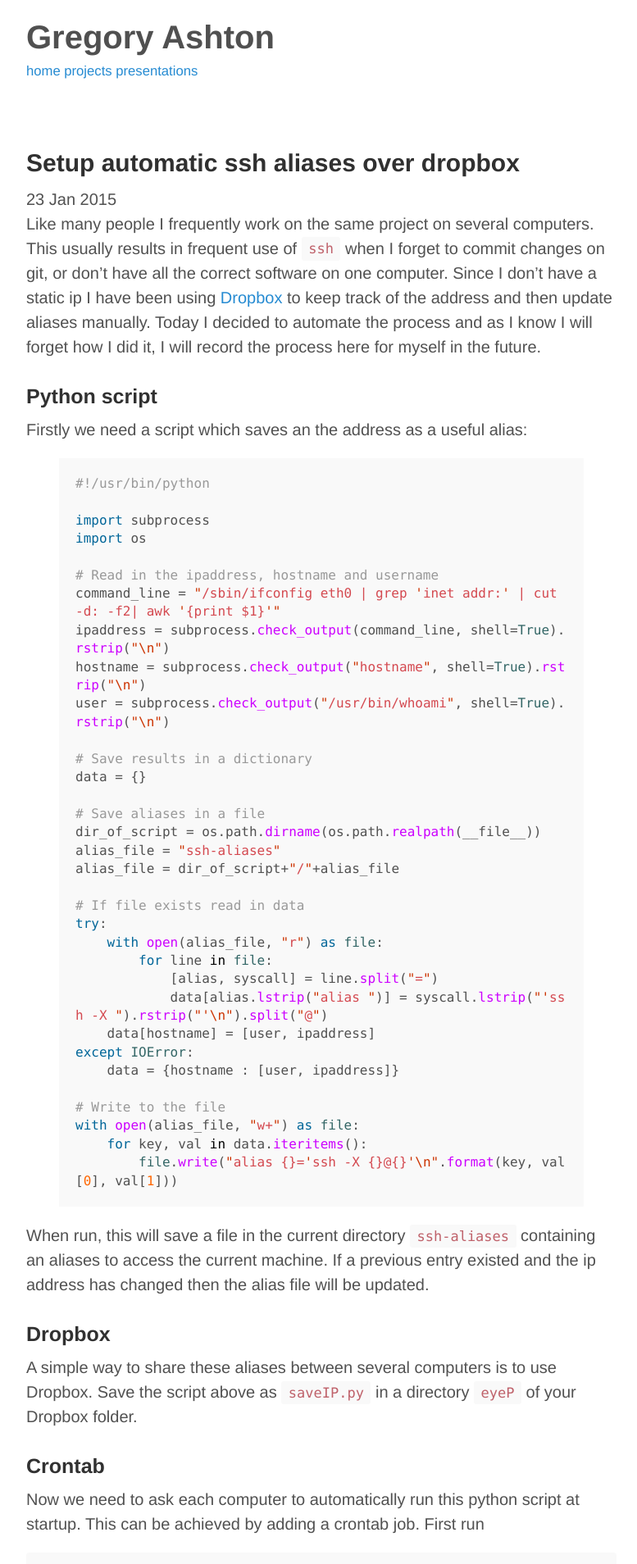
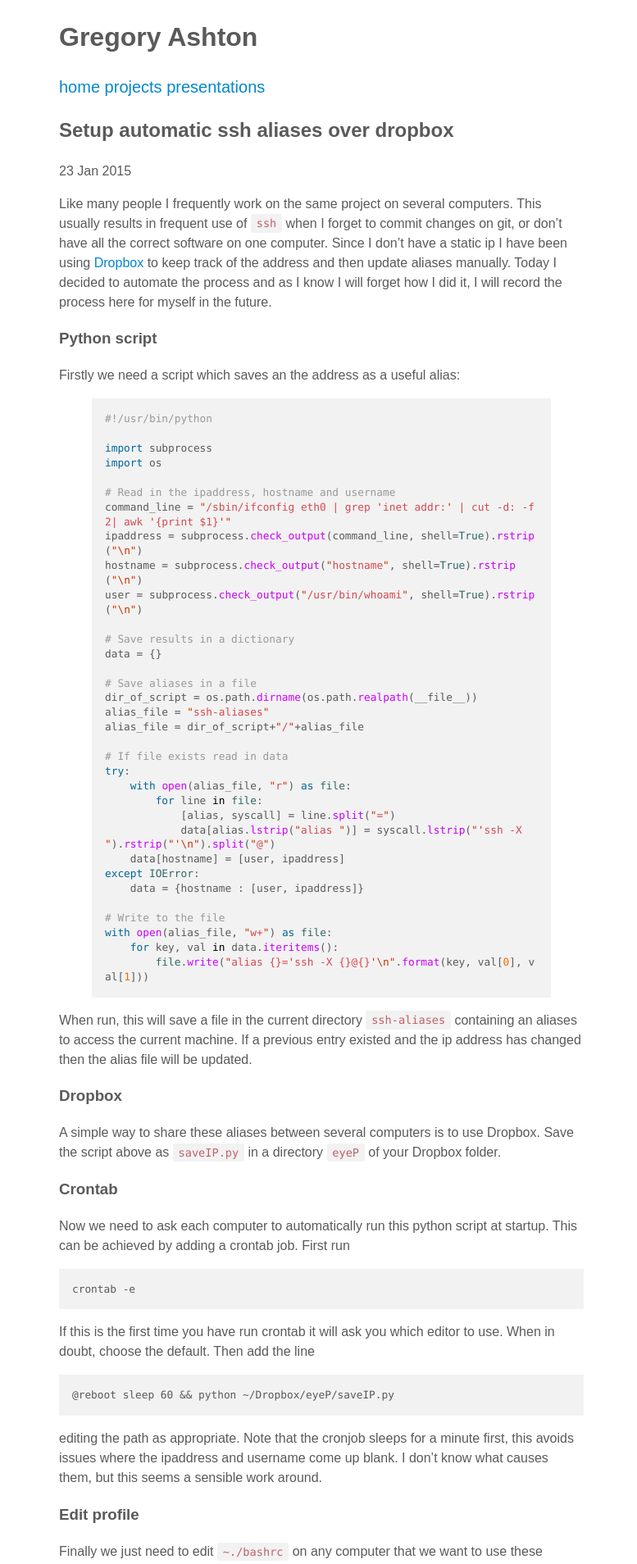
Before and after one commit to GregoryAshton/GregoryAshton.github.io, a Jekyll site: the page built from _posts/2015-01-23-setup-automatic-ssh-aliases-over-dropbox.md, in a window 1280 px wide. Shown: the top 1908 px of the page at 82% size, without its empty margins (248-1025 px from the left). Built offline with Jekyll 4.4.1, drawn with Linux system fonts in a browser that asks for light colours.

Commit message:
Improves styling and layout
Removes copy-paste css and starts from a clean file. Refactors so there
is a separate css folder and removes public

```diff
--- a/_includes/head.html
+++ b/_includes/head.html
@@ -14,13 +14,7 @@
   </title>
 
   <!-- CSS -->
-  <link rel="stylesheet" href="{{ site.baseurl }}public/css/poole.css">
-  <link rel="stylesheet" href="{{ site.baseurl }}public/css/syntax.css">
+  <link rel="stylesheet" href="{{ site.baseurl }}css/style.css">
+  <link rel="stylesheet" href="{{ site.baseurl }}css/syntax.css">
 
-  <!-- Icons -->
-  <link rel="apple-touch-icon-precomposed" sizes="144x144" href="{{ site.baseurl }}public/apple-touch-icon-precomposed.png">
-  <link rel="shortcut icon" href="{{ site.baseurl }}public/favicon.ico">
-
-  <!-- RSS -->
-  <link rel="alternate" type="application/atom+xml" title="{{ site.title }}" href="{{ site.baseurl }}atom.xml">
 </head>
--- a/_layouts/default.html
+++ b/_layouts/default.html
@@ -11,9 +11,11 @@
             {{ site.title }}
         </h1>
         <u1 class='navigation'>
-            <small> <a href="{{ site.baseurl }}" align="right"> home </a> </small>
-            <small> <a href="/projects/" align="right"> projects </a> </small>
-            <small> <a href="/presentations/" align="right"> presentations </a> </small>
+             <a href="{{ site.baseurl }}" align="right">home</a>
+
+             <a href="/projects/" align="right">projects</a>
+
+             <a href="/presentations/" align="right">presentations</a>
         </u1>
 
       </header>
--- /dev/null
+++ b/css/style.css
@@ -0,0 +1,74 @@
+html {
+  font-size: 22px;
+}
+@media (min-width: 40rem) {
+  html {
+    font-size: 16px;
+  }
+}
+
+body {
+  margin: 0;
+  font: 1rem/1.5 "PT Sans", sans-serif;
+  color: #5a5a5a;
+}
+
+/* Navigation bar */
+u1 {
+  font-size: 20px;
+}
+
+
+a {
+  color: #08c;
+  text-decoration: none;
+}
+a:hover {
+  text-decoration: underline;
+}
+
+/*
+ * Container
+ * Center the page content.
+ */
+
+.container {
+  max-width: 40rem;
+  padding-left:  1rem;
+  padding-right: 1rem;
+  margin-left:  auto;
+  margin-right: auto;
+}
+
+
+/* Code */
+code,
+pre {
+  font-family: Menlo, Monaco, "Courier New", monospace;
+}
+code {
+  padding: .25em .5em;
+  font-size: 85%;
+  color: #bf616a;
+  background-color: #F2F2F2;
+  border-radius: 3px;
+}
+pre {
+  display: block;
+  margin-top: 0;
+  margin-bottom: 1rem;
+  padding: 1rem;
+  font-size: .8rem;
+  line-height: 1.4;
+  white-space: pre;
+  white-space: pre-wrap;
+  word-break: break-all;
+  word-wrap: break-word;
+  background-color: #F2F2F2;
+}
+pre code {
+  padding: 0;
+  font-size: 100%;
+  color: inherit;
+  background-color: transparent;
+}
--- a/public/css/poole.css
+++ /dev/null
@@ -1,430 +0,0 @@
-/*
- *                        ___
- *                       /\_ \
- *  _____     ___     ___\//\ \      __
- * /\ '__`\  / __`\  / __`\\ \ \   /'__`\
- * \ \ \_\ \/\ \_\ \/\ \_\ \\_\ \_/\  __/
- *  \ \ ,__/\ \____/\ \____//\____\ \____\
- *   \ \ \/  \/___/  \/___/ \/____/\/____/
- *    \ \_\
- *     \/_/
- *
- * Designed, built, and released under MIT license by @mdo. Learn more at
- * https://github.com/poole/poole.
- */
-
-
-/*
- * Contents
- *
- * Body resets
- * Custom type
- * Messages
- * Container
- * Masthead
- * Posts and pages
- * Pagination
- * Reverse layout
- * Themes
- */
-
-
-/*
- * Body resets
- *
- * Update the foundational and global aspects of the page.
- */
-
-* {
-  -webkit-box-sizing: border-box;
-     -moz-box-sizing: border-box;
-          box-sizing: border-box;
-}
-
-html,
-body {
-  margin: 0;
-  padding: 0;
-}
-
-html {
-  font-family: "Helvetica Neue", Helvetica, Arial, sans-serif;
-  font-size: 16px;
-  line-height: 1.5;
-}
-@media (min-width: 38em) {
-  html {
-    font-size: 20px;
-  }
-}
-
-body {
-  color: #515151;
-  background-color: #fff;
-  -webkit-text-size-adjust: 100%;
-      -ms-text-size-adjust: 100%;
-}
-
-/* No `:visited` state is required by default (browsers will use `a`) */
-a {
-  color: #268bd2;
-  text-decoration: none;
-}
-a strong {
-  color: inherit;
-}
-/* `:focus` is linked to `:hover` for basic accessibility */
-a:hover,
-a:focus {
-  text-decoration: underline;
-}
-
-/* Headings */
-h1, h2, h3, h4, h5, h6 {
-  margin-bottom: .5rem;
-  font-weight: bold;
-  line-height: 1.25;
-  color: #313131;
-  text-rendering: optimizeLegibility;
-}
-h1 {
-  font-size: 2rem;
-}
-h2 {
-  margin-top: 1rem;
-  font-size: 1.5rem;
-}
-h3 {
-  margin-top: 1.5rem;
-  font-size: 1.25rem;
-}
-h4, h5, h6 {
-  margin-top: 1rem;
-  font-size: 1rem;
-}
-
-/* Body text */
-p {
-  margin-top: 0;
-  margin-bottom: 1rem;
-}
-
-strong {
-  color: #303030;
-}
-
-
-/* Lists */
-ul, ol, dl {
-  margin-top: 0;
-  margin-bottom: 1rem;
-}
-
-dt {
-  font-weight: bold;
-}
-dd {
-  margin-bottom: .5rem;
-}
-
-/* Misc */
-hr {
-  position: relative;
-  margin: 1.5rem 0;
-  border: 0;
-  border-top: 1px solid #eee;
-  border-bottom: 1px solid #fff;
-}
-
-abbr {
-  font-size: 85%;
-  font-weight: bold;
-  color: #555;
-  text-transform: uppercase;
-}
-abbr[title] {
-  cursor: help;
-  border-bottom: 1px dotted #e5e5e5;
-}
-
-/* Code */
-code,
-pre {
-  font-family: Menlo, Monaco, "Courier New", monospace;
-}
-code {
-  padding: .25em .5em;
-  font-size: 85%;
-  color: #bf616a;
-  background-color: #f9f9f9;
-  border-radius: 3px;
-}
-pre {
-  display: block;
-  margin-top: 0;
-  margin-bottom: 1rem;
-  padding: 1rem;
-  font-size: .8rem;
-  line-height: 1.4;
-  white-space: pre;
-  white-space: pre-wrap;
-  word-break: break-all;
-  word-wrap: break-word;
-  background-color: #f9f9f9;
-}
-pre code {
-  padding: 0;
-  font-size: 100%;
-  color: inherit;
-  background-color: transparent;
-}
-
-/* Pygments via Jekyll */
-.highlight {
-  margin-bottom: 1rem;
-  border-radius: 4px;
-}
-.highlight pre {
-  margin-bottom: 0;
-}
-
-/* Gist via GitHub Pages */
-.gist .gist-file {
-  font-family: Menlo, Monaco, "Courier New", monospace !important;
-}
-.gist .markdown-body {
-  padding: 15px;
-}
-.gist pre {
-  padding: 0;
-  background-color: transparent;
-}
-.gist .gist-file .gist-data {
-  font-size: .8rem !important;
-  line-height: 1.4;
-}
-.gist code {
-  padding: 0;
-  color: inherit;
-  background-color: transparent;
-  border-radius: 0;
-}
-
-/* Quotes */
-blockquote {
-  padding: .5rem 1rem;
-  margin: .8rem 0;
-  color: #7a7a7a;
-  border-left: .25rem solid #e5e5e5;
-}
-blockquote p:last-child {
-  margin-bottom: 0;
-}
-@media (min-width: 30em) {
-  blockquote {
-    padding-right: 5rem;
-    padding-left: 1.25rem;
-  }
-}
-
-img {
-  display: block;
-  max-width: 100%;
-  margin: 0 0 1rem;
-  border-radius: 5px;
-}
-
-/* Tables */
-table {
-  margin-bottom: 1rem;
-  width: 100%;
-  border: 1px solid #e5e5e5;
-  border-collapse: collapse;
-}
-td,
-th {
-  padding: .25rem .5rem;
-  border: 1px solid #e5e5e5;
-}
-tbody tr:nth-child(odd) td,
-tbody tr:nth-child(odd) th {
-  background-color: #f9f9f9;
-}
-
-
-/*
- * Custom type
- *
- * Extend paragraphs with `.lead` for larger introductory text.
- */
-
-.lead {
-  font-size: 1.25rem;
-  font-weight: 300;
-}
-
-
-/*
- * Messages
- *
- * Show alert messages to users. You may add it to single elements like a `<p>`,
- * or to a parent if there are multiple elements to show.
- */
-
-.message {
-  margin-bottom: 1rem;
-  padding: 1rem;
-  color: #717171;
-  background-color: #f9f9f9;
-}
-
-
-/*
- * Container
- *
- * Center the page content.
- */
-
-.container {
-  max-width: 38rem;
-  padding-left:  1rem;
-  padding-right: 1rem;
-  margin-left:  auto;
-  margin-right: auto;
-}
-
-
-/*
- * Masthead
- *
- * Super small header above the content for site name and short description.
- */
-
-.masthead {
-  padding-top:    1rem;
-  padding-bottom: 1rem;
-  margin-bottom: 3rem;
-}
-.masthead-title {
-  margin-top: 0;
-  margin-bottom: 0;
-  color: #505050;
-}
-.masthead-title a {
-  color: #505050;
-}
-.masthead-title small {
-  font-size: 75%;
-  font-weight: 400;
-  color: #c0c0c0;
-  letter-spacing: 0;
-}
-
-
-/*
- * Posts and pages
- *
- * Each post is wrapped in `.post` and is used on default and post layouts. Each
- * page is wrapped in `.page` and is only used on the page layout.
- */
-
-.page,
-.post {
-  margin-bottom: 4em;
-}
-
-/* Blog post or page title */
-.page-title,
-.post-title,
-.post-title a {
-  color: #303030;
-}
-.page-title,
-.post-title {
-  margin-top: 0;
-}
-
-/* Meta data line below post title */
-.post-date {
-  display: block;
-  margin-top: -.5rem;
-  margin-bottom: 1rem;
-  color: #9a9a9a;
-}
-
-/* Related posts */
-.related {
-  padding-top: 2rem;
-  padding-bottom: 2rem;
-  border-top: 1px solid #eee;
-}
-.related-posts {
-  padding-left: 0;
-  list-style: none;
-}
-.related-posts h3 {
-  margin-top: 0;
-}
-.related-posts li small {
-  font-size: 75%;
-  color: #999;
-}
-.related-posts li a:hover {
-  color: #268bd2;
-  text-decoration: none;
-}
-.related-posts li a:hover small {
-  color: inherit;
-}
-
-
-/*
- * Pagination
- *
- * Super lightweight (HTML-wise) blog pagination. `span`s are provide for when
- * there are no more previous or next posts to show.
- */
-
-.pagination {
-  overflow: hidden; /* clearfix */
-  margin-left: -1rem;
-  margin-right: -1rem;
-  font-family: "PT Sans", Helvetica, Arial, sans-serif;
-  color: #ccc;
-  text-align: center;
-}
-
-/* Pagination items can be `span`s or `a`s */
-.pagination-item {
-  display: block;
-  padding: 1rem;
-  border: 1px solid #eee;
-}
-.pagination-item:first-child {
-  margin-bottom: -1px;
-}
-
-/* Only provide a hover state for linked pagination items */
-a.pagination-item:hover {
-  background-color: #f5f5f5;
-}
-
-@media (min-width: 30em) {
-  .pagination {
-    margin: 3rem 0;
-  }
-  .pagination-item {
-    float: left;
-    width: 50%;
-  }
-  .pagination-item:first-child {
-    margin-bottom: 0;
-    border-top-left-radius:    4px;
-    border-bottom-left-radius: 4px;
-  }
-  .pagination-item:last-child {
-    margin-left: -1px;
-    border-top-right-radius:    4px;
-    border-bottom-right-radius: 4px;
-  }
-}
```
Also changed, not shown: atom.xml (deleted, +0 -28 lines), css/syntax.css (renamed from public/css/syntax.css), public/apple-touch-icon-precomposed.png (deleted), public/favicon.ico (deleted).
